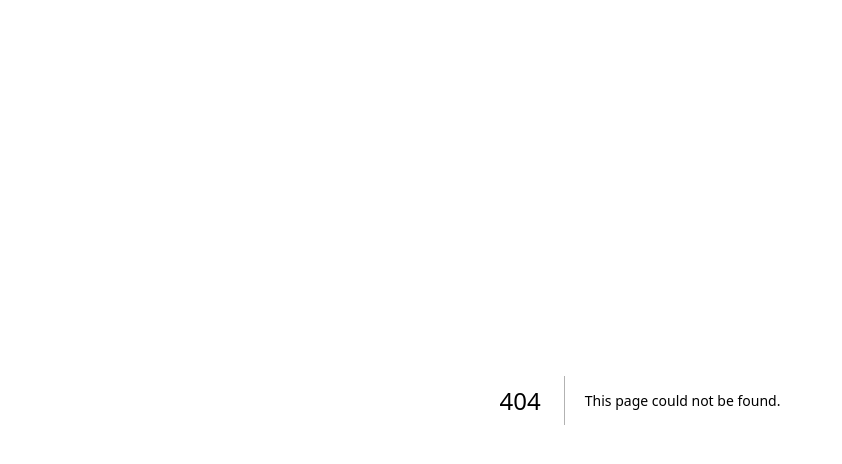
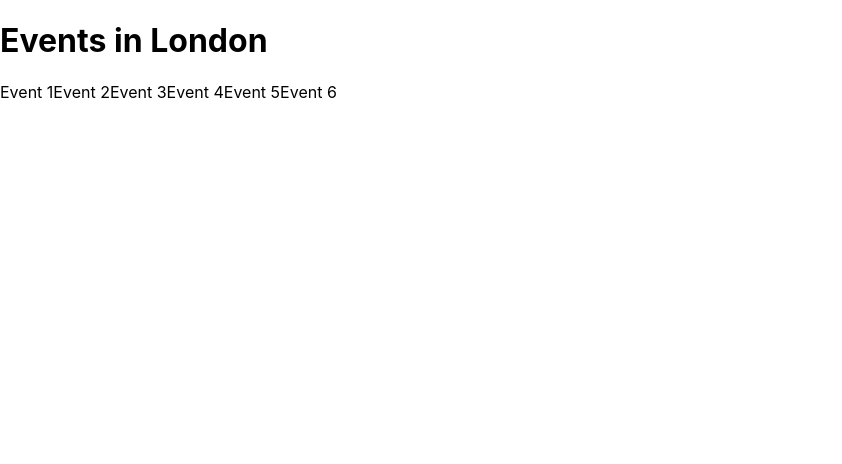
Before and after one commit to JohnXander/events-app, a Next.js app: page /events/1 in a window 1280 px wide. Before the commit this address had no page. Shown: the top 464 px of the page, without its empty margins (0-842 px from the left). Built offline with nearby package versions, Linux system fonts and the light colour scheme.

Commit message:
add dynamic routes

```diff
--- /dev/null
+++ b/pages/events/[cat]/index.js
@@ -0,0 +1,15 @@
+const Page = () => {
+    return (
+        <div>
+            <h1>Events in London</h1>
+            <a href="/event/event1">Event 1</a>
+            <a href="/event/event2">Event 2</a>
+            <a href="/event/event3">Event 3</a>
+            <a href="/event/event4">Event 4</a>
+            <a href="/event/event5">Event 5</a>
+            <a href="/event/event6">Event 6</a>
+        </div>
+    )
+}
+
+export default Page
```
Also changed, not shown: pages/events/[cat]/[id].js (added, +7 -0 lines).
